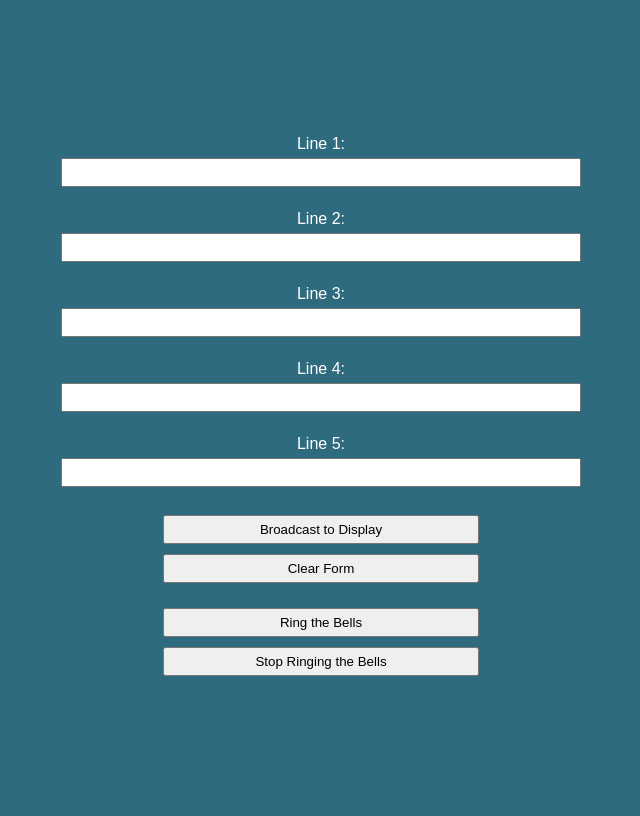
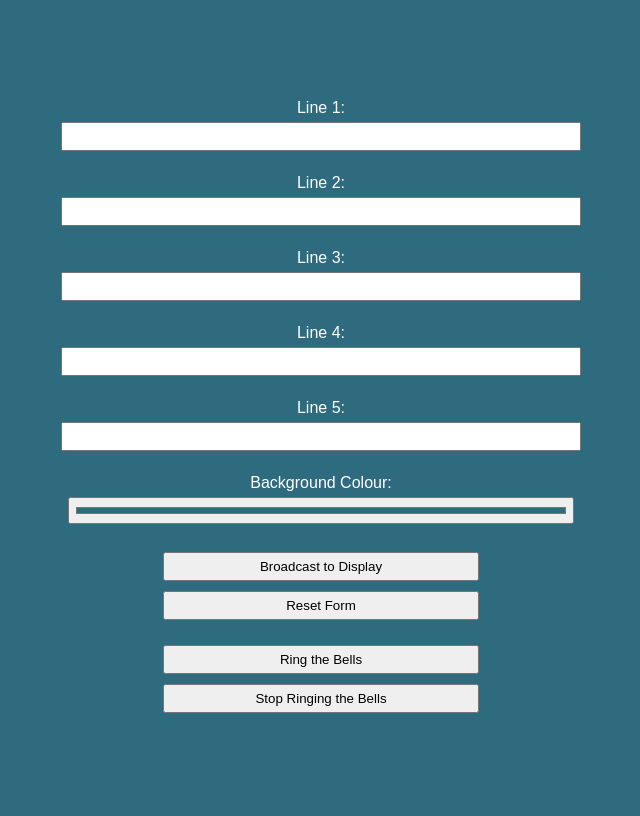
Before and after one commit to LiamSpatola/InfoCast, a Flask app: page /backend in a window 1280 px wide. Shown: the whole page, without its empty margins (319-959 px from the left). Run offline with Flask 3, Linux system fonts and the light colour scheme; some libraries are stand-ins or nearby versions.

Commit message:
Added the ability to change the background colour of the display

```diff
--- a/app.py
+++ b/app.py
@@ -38,6 +38,11 @@ def handle_bells_ringing(action):
     # Handling ringing the bells. If action is 'start', the bells ring. If it is 'stop', they stop
     emit("ring", action, broadcast=True)
 
+@socketio.on("colour")
+def handle_colour_change(colour):
+    # Handling the background colour changing
+    emit("colour", colour, broadcast=True)
+
 
 @socketio.on("connect")
 def handle_connect():
--- a/static/js/backend.js
+++ b/static/js/backend.js
@@ -9,6 +9,10 @@ document.addEventListener('DOMContentLoaded', (event) => {
     window.socket.on('connect', function() {
         // Connecting to the server
         console.log('Connected to server');
+    });
+
+    window.socket.on('colour', function(colour) {
+        document.body.style.background = colour;
     });
 
     window.socket.on('disconnect', function() {
@@ -34,6 +38,9 @@ function broadcastMessage() {
         line5: msg_line_5,
     };
 
+    var bg_colour = getElement('bg-colour-picker').value;
+    window.socket.emit("colour", bg_colour);
+
     window.socket.emit("broadcast", msg);
 }
 
@@ -43,6 +50,7 @@ function clearFields() {
     getElement("msg-line-3-input").value = "";
     getElement("msg-line-4-input").value = "";
     getElement("msg-line-5-input").value = "";
+    getElement("bg-colour-picker").value = "#2F6B7E";
 }
 
 function ringBells() {
--- a/static/js/index.js
+++ b/static/js/index.js
@@ -37,6 +37,10 @@ document.addEventListener('DOMContentLoaded', (event) => {
         }
     });
 
+    window.socket.on('colour', function(colour) {
+        document.body.style.background = colour;
+    });
+
     window.socket.on('disconnect', function() {
         // Disconnecting from the server
         console.log('Disconnected from server');
--- a/templates/backend.html
+++ b/templates/backend.html
@@ -13,20 +13,23 @@
         <label for="msg-line-1-input">Line 1: </label>
         <input type="text" id="msg-line-1-input" class="input-field"><br>
 
-        <label for="msg-line-1-input">Line 2: </label>
+        <label for="msg-line-2-input">Line 2: </label>
         <input type="text" id="msg-line-2-input" class="input-field"><br>
 
-        <label for="msg-line-1-input">Line 3: </label>
+        <label for="msg-line-3-input">Line 3: </label>
         <input type="text" id="msg-line-3-input" class="input-field"><br>
 
-        <label for="msg-line-1-input">Line 4: </label>
+        <label for="msg-line-4-input">Line 4: </label>
         <input type="text" id="msg-line-4-input" class="input-field"><br>
 
-        <label for="msg-line-1-input">Line 5: </label>
+        <label for="msg-line-5-input">Line 5: </label>
         <input type="text" id="msg-line-5-input" class="input-field"><br>
 
+        <label for="bg-colour-picker">Background Colour: </label>
+        <input type="color" id="bg-colour-picker" class="colour-picker" value="#2F6B7E"><br>
+
         <button onclick="broadcastMessage()">Broadcast to Display</button>
-        <button onclick="clearFields()">Clear Form</button>
+        <button onclick="clearFields()">Reset Form</button>
         <button onclick="ringBells()" id="bell-button">Ring the Bells</button>
         <button onclick="stopBells()">Stop Ringing the Bells</button>
     </div>
```
